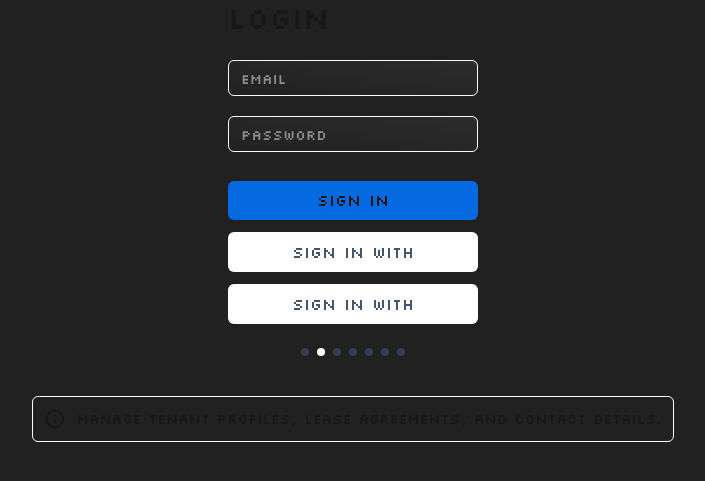
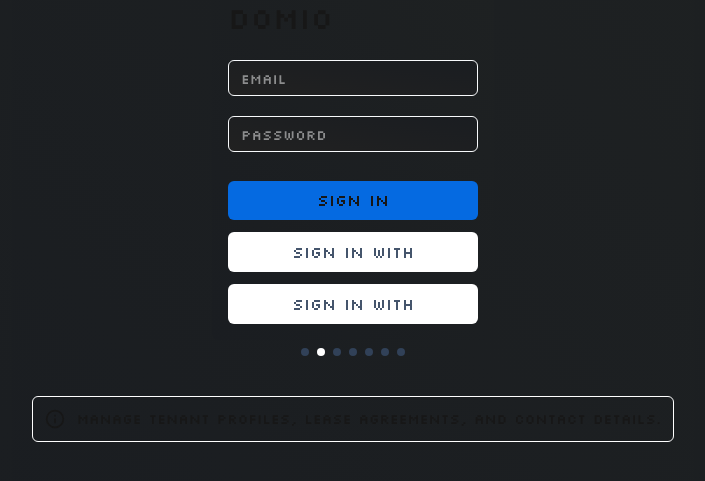
Before and after one commit to eokwara0/prop_management, a Next.js app: page /login in a window 1280 px wide. Shown: the part 163-644 px from the top of the page, without its empty margins (287-992 px from the left). Built offline with nearby package versions, Linux system fonts and the light colour scheme; what objection would draw is missing.

Commit message:
login-page-details-added-and-app-name

```diff
--- a/app/(auth)/login/page.tsx
+++ b/app/(auth)/login/page.tsx
@@ -1,19 +1,18 @@
 import { redirect } from "next/navigation";
-import { signIn, auth, providerMap } from "@/util/auth";
+import { signIn, providerMap } from "@/util/auth";
 import { AuthError } from "next-auth";
 import LoginInfoPage from "@/util/components/authentication/login.info";
-import { FiEye } from "react-icons/fi";
-
 
 const SIGNIN_ERROR_URL = "/error";
+export const dynamic = 'force-dynamic';
 
-export default async function SignInPage({searchParams}: {
-  searchParams : Promise<{[key : string] : string | string[] | undefined}>
-}) {
+export default async function SignInPage({
+  searchParams
+} : { searchParams : Promise<{ [key : string] : string | string[] | undefined }>} ) {
   return (
-    <div className=" justify-between items-center content-center  h-screen flex flex-col gap-2 bg-gradient-to-tr from-login-form to-login-form">
-      <div className="justify-center items-center content-center  h-screen flex flex-col gap-2 bg-gradient-to-tr from-login-form to-login-form">
-<div className=" bg-gradient-to-tr from-login-form to-80% transition-all  duration-75 w-fit max-sm:w-fit max-sm:h-[auto]  h-[auto] justify-between flex flex-col rounded-md p-4 gap-3">
+    <div className=" justify-between items-center content-center  h-screen flex flex-col gap-2 bg-gradient-to-tr from-l_f_s to-l_f_f">
+      <div className="justify-center items-center content-center  h-screen flex flex-col gap-2 bg-gradient-to-tr from-l_f_s to-l_f_f">
+        <div className=" bg-gradient-to-tr from-l_f_s to-l_f_f   transition-all  duration-75 w-fit max-sm:w-fit max-sm:h-[auto]  h-[auto] justify-between flex flex-col rounded-md p-4 gap-3">
           <form
             action={async (formData) => {
               "use server";
@@ -30,7 +29,7 @@
           >
             <div className="h-[80%] flex flex-col items-left">
               <label className="">
-              <p className="text-3xl ">Login</p>
+                <p className="text-3xl ">Domio</p>
               </label>
               <div className="h-4"></div>
               <label htmlFor="email" className="mb-5">
@@ -66,7 +65,7 @@
                 "use server";
                 try {
                   await signIn(provider.id, {
-                  redirectTo: (await searchParams).callbackUrl as string ?? "",
+                    redirectTo: (await searchParams).callbackUrl as string ?? ""
                   });
                 } catch (error) {
                   // Signin can fail for a number of reasons, such as the user
@@ -93,10 +92,10 @@
             </form>
           ))}
         </div>
-        <LoginInfoPage length={7}/>
+        <LoginInfoPage length={7} />
       </div>
       <div className="p-3 text-xs">
-        <p >© 2025. All rights reserved.</p>
+        <p>© 2025. All rights reserved.</p>
       </div>
     </div>
   );
--- /dev/null
+++ b/app/app/layout.tsx
@@ -0,0 +1,7 @@
+export default function AppLayout({
+  children,
+}: {
+  children: React.ReactNode
+}) {
+  return <main className="bg-gradient-to-br from-l_f_s to-l_f_f min-h-screen ">{children}</main>
+}
--- /dev/null
+++ b/app/app/page.tsx
@@ -0,0 +1,7 @@
+export default function Page() {
+  return (
+    <>
+      <div>something going down</div>
+    </>
+  );
+}
--- a/app/globals.css
+++ b/app/globals.css
@@ -7,7 +7,8 @@
   --secondary-background: #373737;
   --button-color: #056ae1;
   --login-form-color: #212121;
-  --login-form-secondary: #2c2c2c;
+  --login-form-secondary: #1a1d21;
+  --login-form-first: #1e2122;
 }
 
 @theme inline {
@@ -18,6 +19,7 @@
   --color-button: var(--button-color);
   --color-login-form: var(--login-form-color);
   --color-l_f_s: var(--login-form-secondary);
+  --color-l_f_f: var(--login-form-first);
   --font-sans: var(--font-geist-sans);
   --font-mono: var(--font-geist-mono);
 
--- a/app/layout.tsx
+++ b/app/layout.tsx
@@ -1,22 +1,22 @@
 import type { Metadata } from "next";
-import { Geist, Geist_Mono, Silkscreen } from "next/font/google";
+import { Silkscreen } from "next/font/google";
 import "./globals.css";
 
-const geistSans = Geist({
-  variable: "--font-geist-sans",
-  subsets: ["latin"],
-});
+// const geistSans = Geist({
+//   variable: "--font-geist-sans",
+//   subsets: ["latin"],
+// });
 
 const silkScreen = Silkscreen({
   subsets : ['latin'],
   weight : '400'
 
-})
+});
 
-const geistMono = Geist_Mono({
-  variable: "--font-geist-mono",
-  subsets: ["latin"],
-});
+// const geistMono = Geist_Mono({
+//   variable: "--font-geist-mono",
+//   subsets: ["latin"],
+// });
 
 export const metadata: Metadata = {
   title: "Create Next App",
```
Lines whose indentation alone changed are shown as unchanged.
